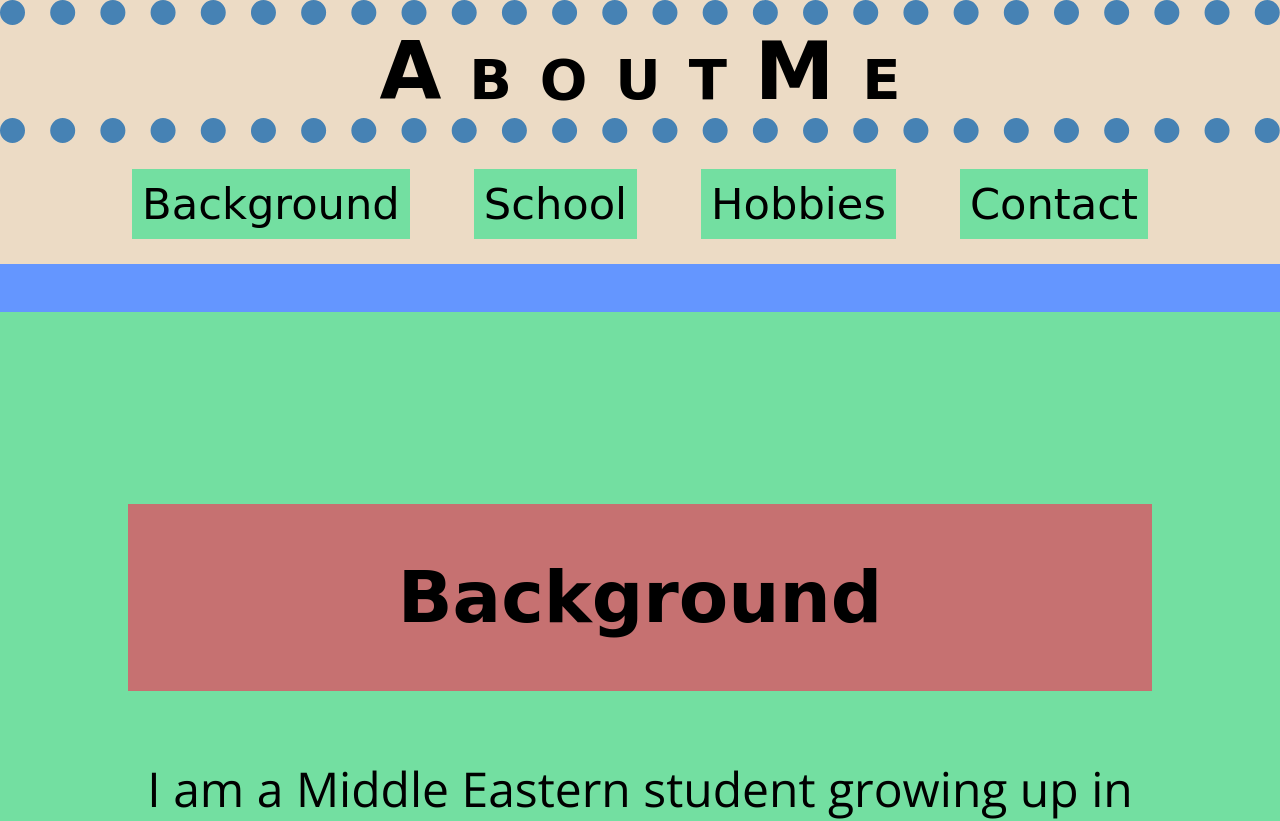
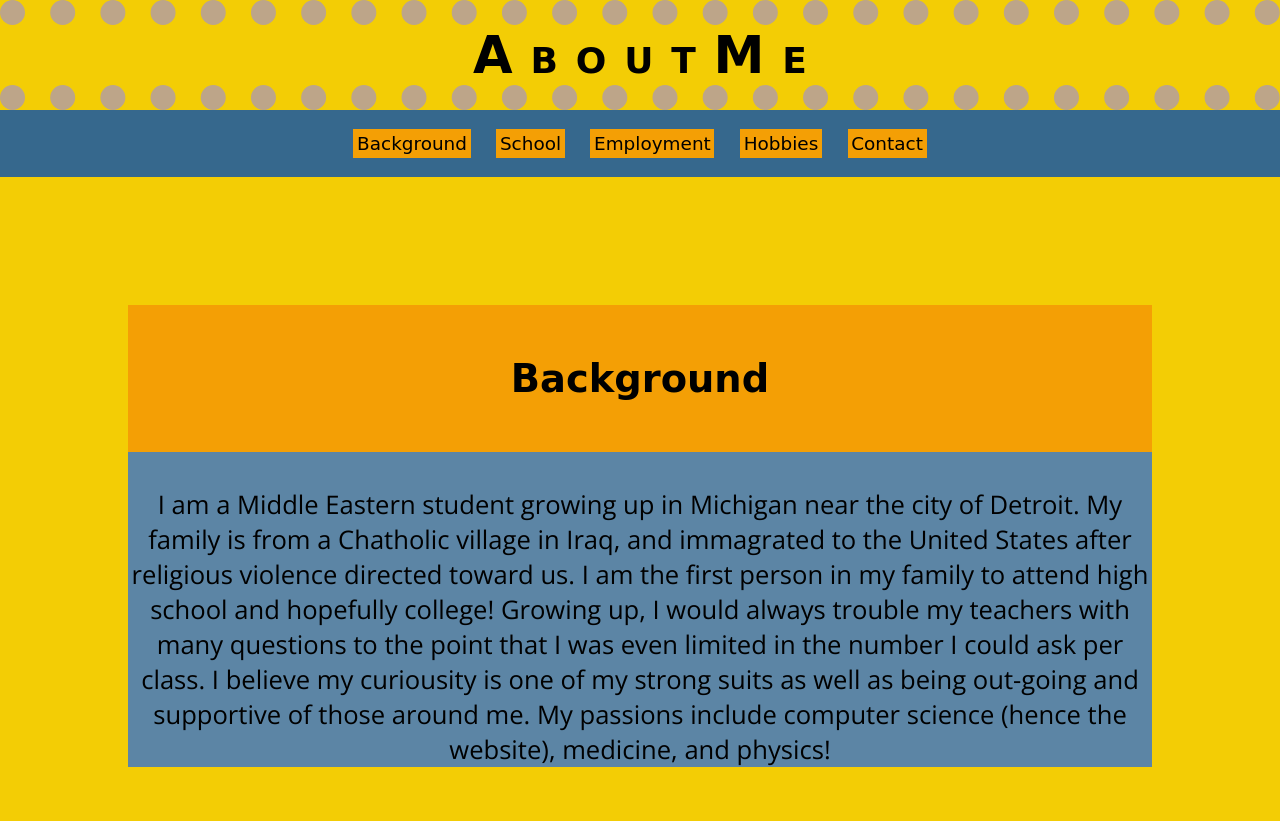
Before and after one commit to jacobjobraeel/aboutme, a plain HTML site: page index.html in a window 1280 px wide. Shown: the top 821 px of the page. Drawn offline with nearby package versions, Linux system fonts and the light colour scheme; a web font is replaced by a local one.

Commit message:
new color scheme + added Employment area

```diff
--- a/design.css
+++ b/design.css
@@ -8,49 +8,44 @@ h1, nav{
 }
 
 body{
-    background-color: #ecdbc5;
+    background-color: #F3CD05;
     font-family: "Open Sans", sans-serif;
 }
 
 header{
-    /* font-family: 'Courier New', Courier, monospace; */
+    border-style: ridge;
     text-align: center;
-    font-size: 250%;
+    font-size: 2vw;
     font-variant: small-caps;
-    border-bottom: 2vw dotted steelblue;
-    border-top: 2vw dotted steelblue ;
-}
+    border-bottom: 2vw dotted #BDA589;
+    border-top: 2vw dotted #BDA589 ;
 
-.seperate{
-    border-width: 1.5rem;
-    border-color: rgb(100, 150, 255);
-    border-style: solid;
 }
 
 nav{
     position:sticky;
     position: -webkit-sticky;
-    top: 0;
-    background-color: #ecdbc5;
-    padding-bottom: 2%;
+    top:0vh;
+    background-color: #36688D;
 }
 
 nav ul{
     list-style-type: none;
     margin: 0;
-    padding: 0;
+    padding: 1.5vw;
     display: grid;
-    grid-template-columns: auto auto auto auto;
-    column-gap: 5%;
+    grid-template-columns: auto auto auto auto auto;
+    column-gap: 2vw;
     justify-content: center;
-    padding-top: 2%;
-    font-size: 150%;
+    font-size: .8vw;
+    align-content: center;
+    grid-auto-columns: auto;
 }
 
 nav li{
     font-size: 180%;
-    padding: 10px;
-    background-color: #73DFA1;
+    padding: .2em;
+    background-color: #F49F05;
     border: 10%;
     border-color: blue;
 }
@@ -61,21 +56,24 @@ nav a{
 
 .bodyContent{
     display: grid;
-    background-color: #73DFA1;
-    grid-template-rows: auto auto auto;
+    background-color: ;
+    grid-template-rows: auto auto auto auto auto;
     grid-template-columns: auto;
-    font-size: 300%;
+    justify-content: center;
+    align-content: center;
+    font-size: 2vw;
     text-align: center;
+
 }
 
 .textbox{
-    margin: 0 10%;
-    padding: 15% 0;
+    margin: 10% 10%;
+    background-color: #5c85a5;
 }
 
 .textbox h1{
-    background-color: hsl(0, 43%, 61%);
-    padding: 5% 5% 5% 5%;
+    background-color: #F49F05;
+    padding: 5%;
 }
 
 #contact footer{
@@ -87,5 +85,10 @@ nav a{
 
 .info{
     text-decoration: underline;
-    color: rgb(191, 172, 209);
+    font-weight: 600;
 }
+
+.fa-solid{
+    color: #d19d42;
+    font-size: 150%;
+}
--- a/index.html
+++ b/index.html
@@ -16,10 +16,9 @@
 <header><h1> A b o u t M e </h1></header>
 <nav class="navlinks">
 <ul>
-<li><a href="#background" class="navLink">Background</a></li><li><a href="#school" class="navLink">School</a></li><li><a href="#hobbies" class="navLink">Hobbies</a></li><li><a href="#contact" class="navLink">Contact</a></li>
+<li><a href="#background" class="navLink">Background</a></li><li><a href="#school" class="navLink">School</a></li><li><a href="#job" class="navLink">Employment</a></li><li><a href="#hobbies" class="navLink">Hobbies</a></li><li><a href="#contact" class="navLink">Contact</a></li>
 </ul>
 </nav>
-<div class="seperate"></div>
 <div class="bodyContent">
 <section class="textbox" style="order: 1;" id="background">
     <h1>Background</h1>
@@ -36,19 +35,24 @@
     <br>
     <img src="/images/uaislogo.jpg" id="uaislogo">
 </section>
-<section class="textbox" style="order: 3;" id="hobbies">
+<section class="textbox" id="job" style="order: 3">
+    <h1>Employment History</h1><br>
+    Current: Nutrition Services Attendant @ Beaumont Troy Hospital <i class="fa-solid fa-hospital" class="icon"></i>
+    <br>Past: Billing @ DNS Transportation Trucking Company <i class="fa-solid fa-truck"></i>
+</section>
+<section class="textbox" style="order: 4;" id="hobbies">
     <h1>Hobbies/Extracurriculars</h1><br>
     Soccer - I grew up playing the sport since I was little and am extremely competitive about it. My favorite player currently is Mbappé.
-    Coding - I got into coding when my district provided computers for the students. Having access to a computer, I became curious on how the technology worked, and I eventually started to teach myself how to code.
-    Cooking - Eating is probably my favorite thing to do EVER. However, the food needs to be made before-hand. Currently, my mother is teaching me how to cook some of our traditional dishes for me to be able to make and eat the amazing meals when I go off to college.
-    Lifting - Being a super skinny and awkward kid growing up made me an easy target to be picked on and bullied. I have always hated fighting and confrontation, I went to the gym to get strong enough to protect myself and those around me from experiencing what I did as a child. I also do it to look good :).
+    <br>Coding - I got into coding when my district provided computers for the students. Having access to a computer, I became curious on how the technology worked, and I eventually started to teach myself how to code.
+    <br>Cooking - Eating is probably my favorite thing to do EVER. However, the food needs to be made before-hand. Currently, my mother is teaching me how to cook some of our traditional dishes for me to be able to make and eat the amazing meals when I go off to college.
+    <br>Lifting - Being a super skinny and awkward kid growing up made me an easy target to be picked on and bullied. I have always hated fighting and confrontation, I went to the gym to get strong enough to protect myself and those around me from experiencing what I did as a child. I also do it to look good :).
 </section>
-<section class="textbox" style="order: 4;" id="contact">
+<section class="textbox" style="order: 5;" id="contact">
 <h1>Contact Information</h1><br>
 <footer>
-   <div class= "contactItem"><b>Personal Email:</b> <div  class="info">jacobj2005j@yahoo.com</div></div>
-   <div class= "contactItem"><b>School Email:</b> <div class="info">jobraeelj@stu.uticak12.org</div></div>
-    <div class= "contactItem"><b>Phone Number:</b><div class="info">248-561-0516</div></div>
+   <div class= "contactItem"><b><i class="fa-solid fa-envelope-circle-check"></i>  Personal Email:</b> <div  class="info">jacobj2005j@yahoo.com</div></div>
+   <div class= "contactItem"><b><i class="fa-solid fa-envelope"></i>  School Email:</b> <div class="info">jobraeelj@stu.uticak12.org</div></div>
+    <div class= "contactItem"><b><i class="fa-solid fa-phone"></i>  Number:</b><div class="info">248-561-0516</div></div>
 </footer>
 </section>
 </div>
```
